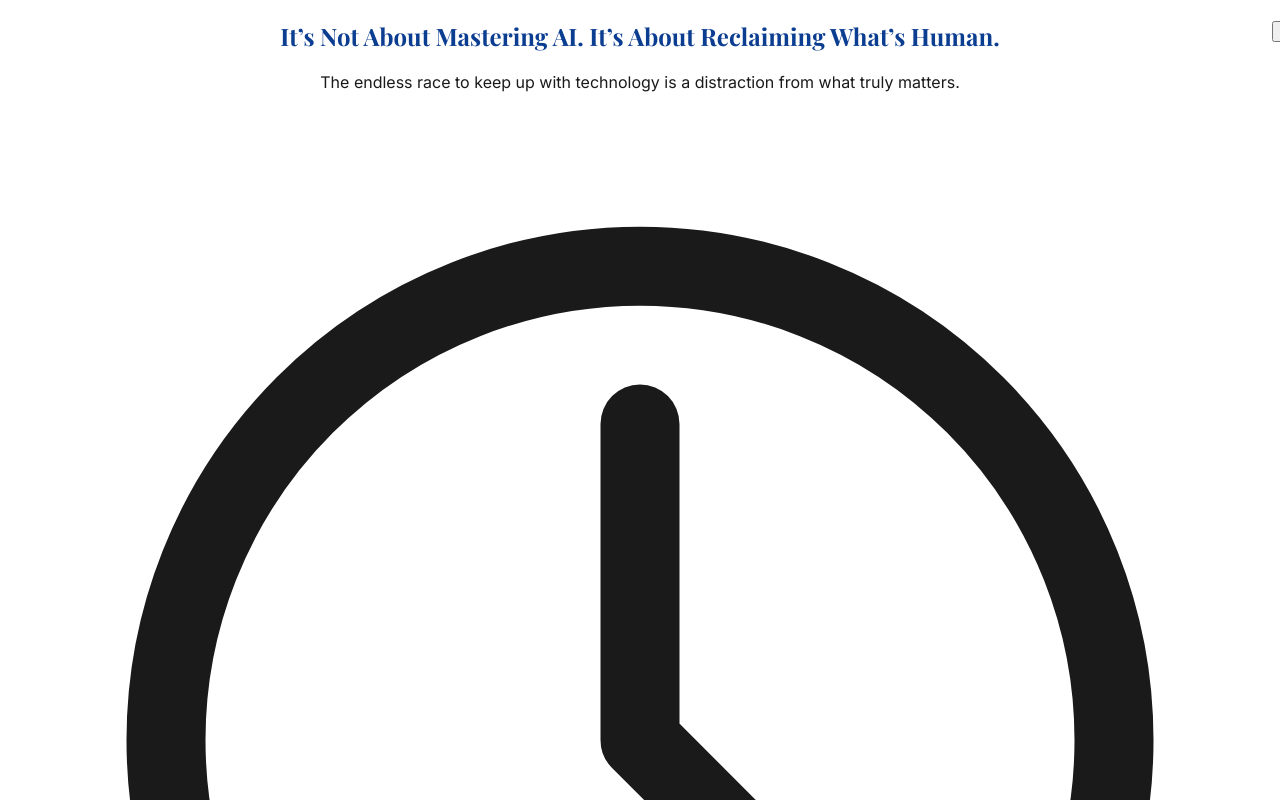
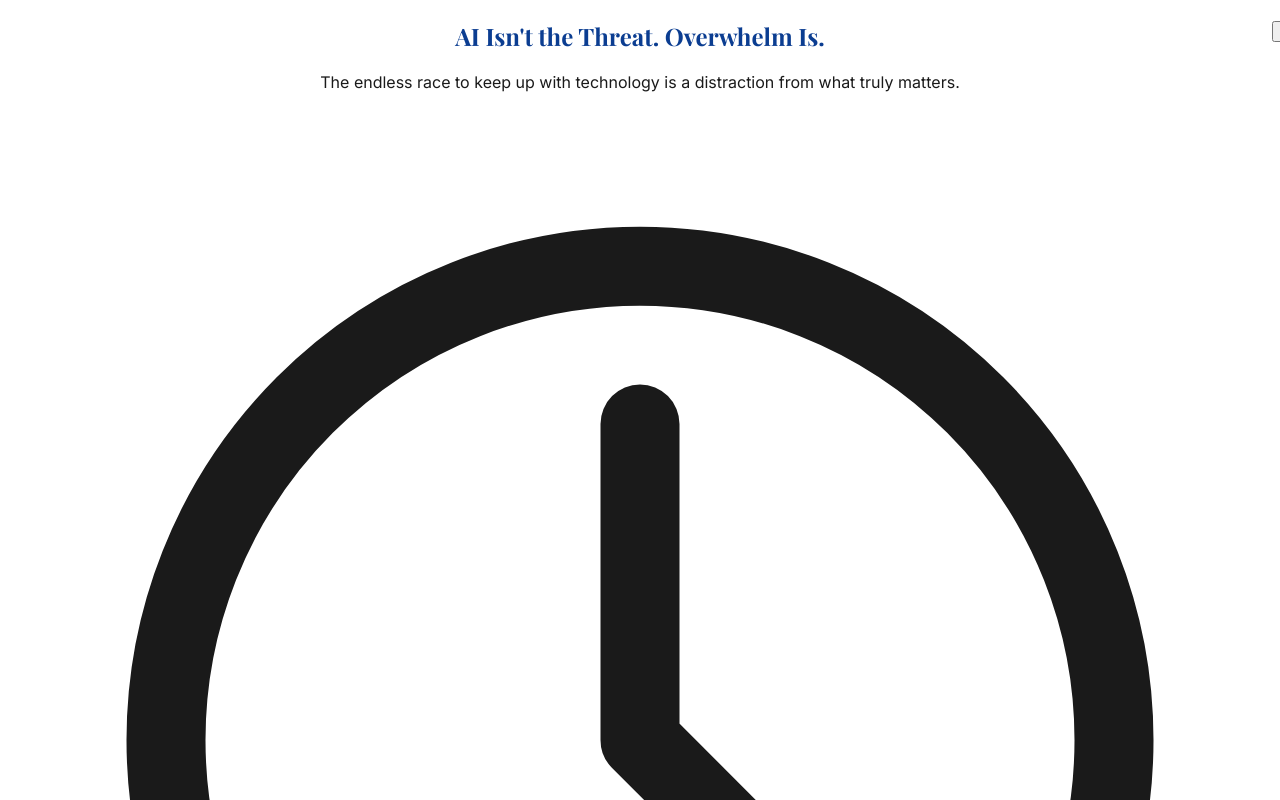
Before and after one commit to samuelmholley1/samuelholley.com_rebuild, a Next.js app: page / in a window 1280 px wide. Shown: the top 800 px of the page. Built offline with nearby package versions, Linux system fonts and the light colour scheme; a web font is replaced by a local one.

Commit message:
fix: update homepage headline to match smoke test expectation

```diff
--- a/src/app/page.tsx
+++ b/src/app/page.tsx
@@ -8,9 +8,9 @@ export default function HomePage() {
       {/* Promise Section */}
       <section className="promise bg-light-bg py-20">
         <div className="container mx-auto px-6 text-center">
-          <h2 className="text-4xl font-semibold text-deep-blue mb-4">
-            It’s Not About Mastering AI. It’s About Reclaiming What’s Human.
-          </h2>
+          <h1 className="text-5xl font-bold text-deep-blue mb-6">
+            AI Isn&apos;t the Threat. Overwhelm Is.
+          </h1>
           <p className="text-dark-text max-w-3xl mx-auto mb-12">
             The endless race to keep up with technology is a distraction from what truly matters.
           </p>
```
